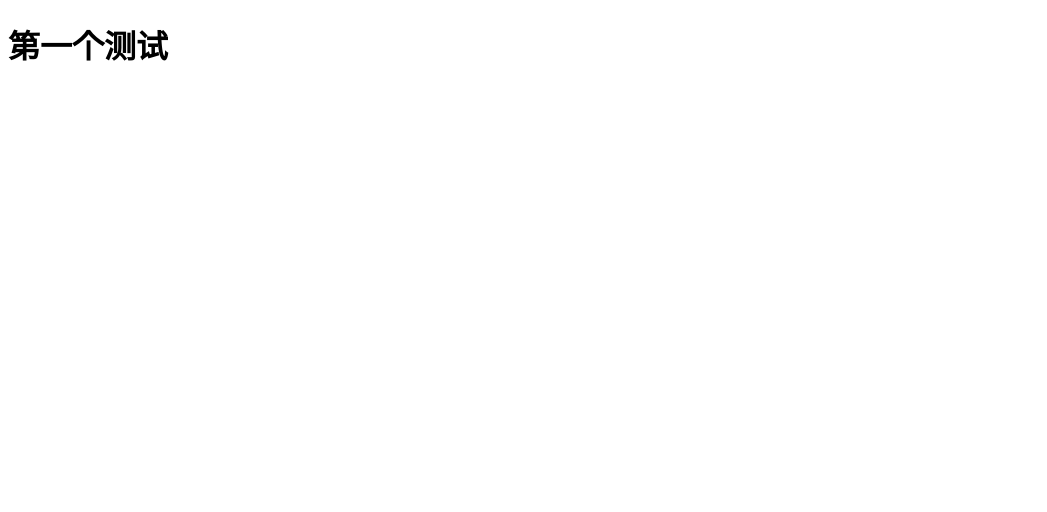
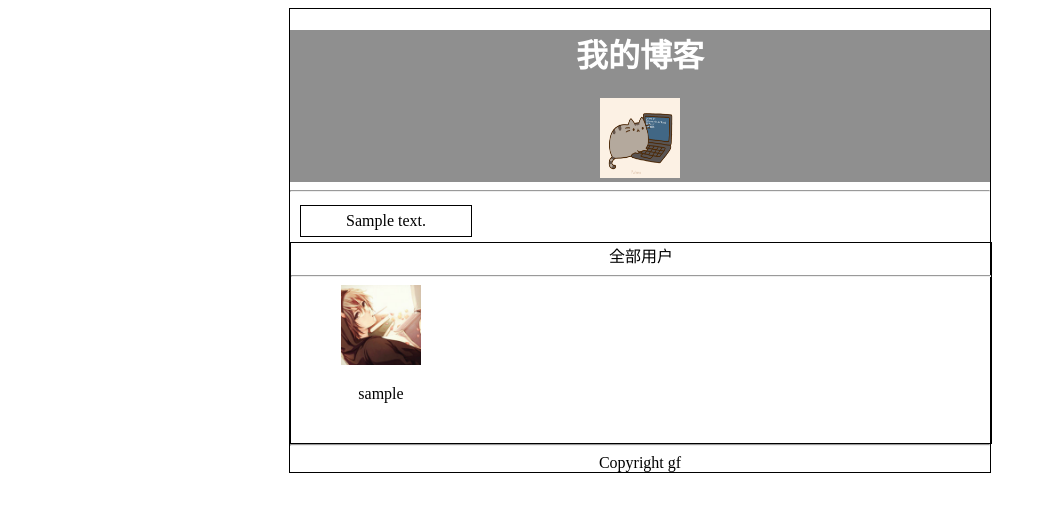
Before and after one commit to huanhuan18/Django_vue_element, a Django app: page /index/ in a window 1280 px wide. Shown: the top 512 px of the page, without its empty margins (0-1047 px from the left). Run offline with Django 3.2, Linux system fonts and the light colour scheme; data comes from the database, SQL or seed files in the repository; tables that the repository leaves empty hold one stand-in row (values such as "Sample post").

Commit message:
for循环

```diff
--- a/myblog/models.py
+++ b/myblog/models.py
@@ -1,9 +1,32 @@
 from django.db import models
+
 
 # Create your models here.
 class Siteinfo(models.Model):
     title = models.CharField(null=True, blank=True, max_length=50)
-    logo = models.ImageField(upload_to='logo/', null=True, blank=True) # upload_to就是上传到设置的MEDIA_ROOT路径
+    logo = models.ImageField(upload_to='logo/', null=True, blank=True)  # upload_to就是上传到设置的MEDIA_ROOT路径
+
     def __int__(self):
+        # def __str__(self):
         """展现的一个形式"""
         return self.id
+        # return self.title
+
+
+# 课程分类
+class Classes(models.Model):
+    text = models.CharField(max_length=50)
+
+    def __str__(self):
+        return self.text
+
+
+# 用户
+class Userinfo(models.Model):
+    nickName = models.CharField(max_length=50)
+    headImg = models.ImageField(upload_to='userinfo', null=True, blank=True)
+    belong = models.ForeignKey(Classes, on_delete=models.SET_NULL, related_name="userinfo_classes", null=True,
+                               blank=True)
+
+    def __str__(self):
+        return self.nickName
--- /dev/null
+++ b/myblog/static/css/mystyle.css
@@ -0,0 +1,50 @@
+#home {
+    width: 700px;
+    height:auto;
+    border: 1px solid #000;
+    margin: 0 auto;
+    text-align: center;
+}
+#home img {
+    width: 80px;
+    height: 80px;
+    /* border-radius: 40px; */
+}
+
+#home .imglist img {
+    width: 120px;
+    height: 120px;
+
+}
+
+#home .header {
+    background: #00000070;
+}
+#home .header h1 {
+    color: #fff;
+}
+
+#home .content .menu {
+    display: flex;
+    align-content: center;
+    padding: 5px 10px;
+}
+#home .content .menu .item {
+    width: 25%;
+    /* margin-right: 5px; */
+    border: 1px solid #000;
+    height: 30px;
+    line-height: 30px;
+}
+#home .content .userlist {
+    min-width: 700px;
+    min-height: 200px;
+    height:auto;
+    border: 1px solid #000;
+    float: left;
+}
+#home .content .userlist .user {
+    float: left;
+    margin-left: 20px;
+    width: 20%;
+}
--- a/myblog/templates/index.html
+++ b/myblog/templates/index.html
@@ -1,10 +1,53 @@
 <!DOCTYPE html>
 <html lang="en">
+
 <head>
-    <meta charset="UTF-8">
-    <title>Title</title>
+  <meta charset="UTF-8">
+  <meta name="viewport" content="width=device-width, initial-scale=1.0">
+  <title>我的第一个页面</title>
+  <link rel="stylesheet" href="/static/css/mystyle.css">
 </head>
+
 <body>
-<h1>第一个测试</h1>
+  <div id="home">
+      <div class="header">
+        <h1>
+          {{ siteinfo.title }}
+        </h1>
+        <img src="/upload/{{ siteinfo.logo }}" alt="">
+      </div>
+
+      <hr />
+      <div class="content">
+          <div class="menu">
+              {% for class in classes %}
+              <div class="item">
+                  <span>{{ class.text }}</span>
+              </div>
+              {% endfor %}
+          </div>
+          <div class="userlist">
+              全部用户
+              <hr>
+               {% if userlist %}
+                  {% for user in userlist %}
+                  <div class="user">
+                     <img src="/static/admin.jpg" alt="">
+                      <p>{{ user.nickName }}</p>
+                  </div>
+                  {% endfor %}
+               {% else %}
+                <p>没有用户</p>
+               {% endif %}
+
+          </div>
+      </div>
+      <hr>
+      <div class="foot">
+          Copyright gf
+      </div>
+  </div>
+
 </body>
+
 </html>
--- a/myblog/views.py
+++ b/myblog/views.py
@@ -1,5 +1,23 @@
 from django.shortcuts import render
+from myblog.models import Siteinfo, Classes, Userinfo
 
 # Create your views here.
 def index(request):
-    return  render(request, 'index.html')
+    # 在这里写入业务逻辑和读取数据库
+    print("开始读取数据")
+    # siteinfo = Siteinfo.objects.all()   # 获取Siteinfo下的所有数据并赋值给一个变量
+    # 站点基础信息
+    siteinfo = Siteinfo.objects.all()[0]
+    # 菜单分类
+    # classes = Classes.objects.get(id=1)
+    classes = Classes.objects.all()
+    # 全部用户
+    userlist = Userinfo.objects.all()
+    print(siteinfo.title)
+    print(siteinfo.logo)
+    data = {
+        "siteinfo": siteinfo,
+        "classes": classes,
+        "userlist": userlist
+    }
+    return render(request, 'index.html', data)
--- a/mysite/settings.py
+++ b/mysite/settings.py
@@ -129,4 +129,5 @@ USE_TZ = True
 
 STATIC_URL = '/static/'
 MEDIA_URL = '/upload/'
-MEDIA_ROOT = os.path.join(BASE_DIR, 'upload').replace('\\', '/')
+# MEDIA_ROOT = os.path.join(BASE_DIR, 'upload').replace('\\', '/')   # Django2的写法
+MEDIA_ROOT = BASE_DIR / 'upload'  # Django3的写法
```
Also changed, not shown: myblog/admin.py (+7 -1 lines), README.md, myblog/migrations/0002_classes_userinfo.py (added), 1 other file.
